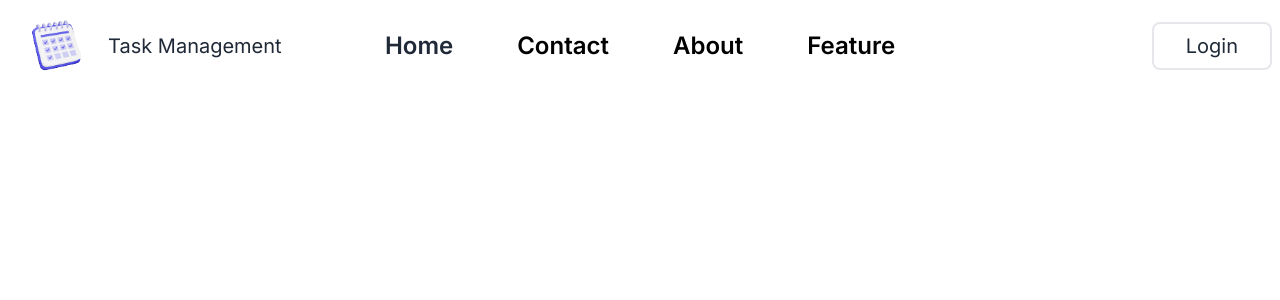
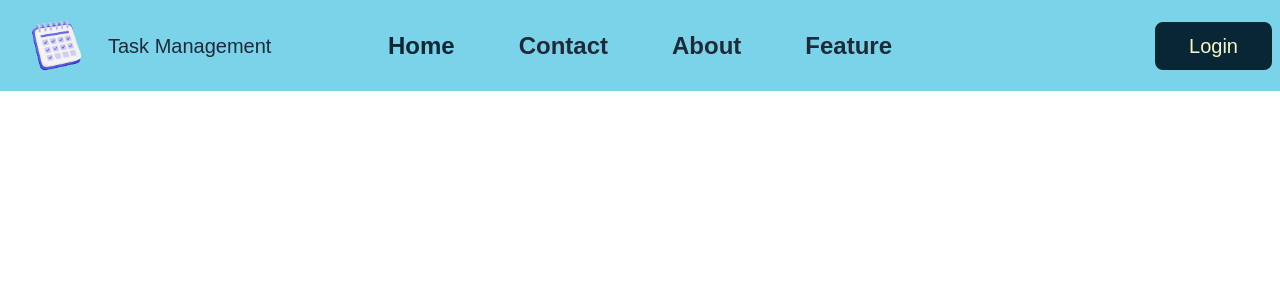
Before and after one commit to tonoy3125/task-management-platform-Client, a React (Vite) app: page / in a window 1280 px wide. Shown: the top 300 px of the page. Built offline with nearby package versions, Linux system fonts and the light colour scheme; no server answers.

Commit message:
font and colour added in tailwind.js

```diff
--- a/tailwind.config.js
+++ b/tailwind.config.js
@@ -6,6 +6,21 @@ export default {
   ],
   theme: {
     extend: {},
+    colors: {
+      lightOne: '#7BD3EA',
+      lightTwo: '#A1EEBD',
+      lightThree: '#F6F7C4',
+      lightFour: '#F6D6D6',
+      darkOne: '#092635',
+      darkTwo: '#1B4242',
+      darkThree: '#5C8374',
+      darkFour: '#9EC8B9',
+    },
+    fontFamily: {
+      lora: ['Lora', 'sans-serif'],
+      roboto: ['Roboto', 'sans-serif'],
+      poppins: ['Poppins', 'sans-serif'],
+    },
   },
   plugins: [require("daisyui")],
 }
```
